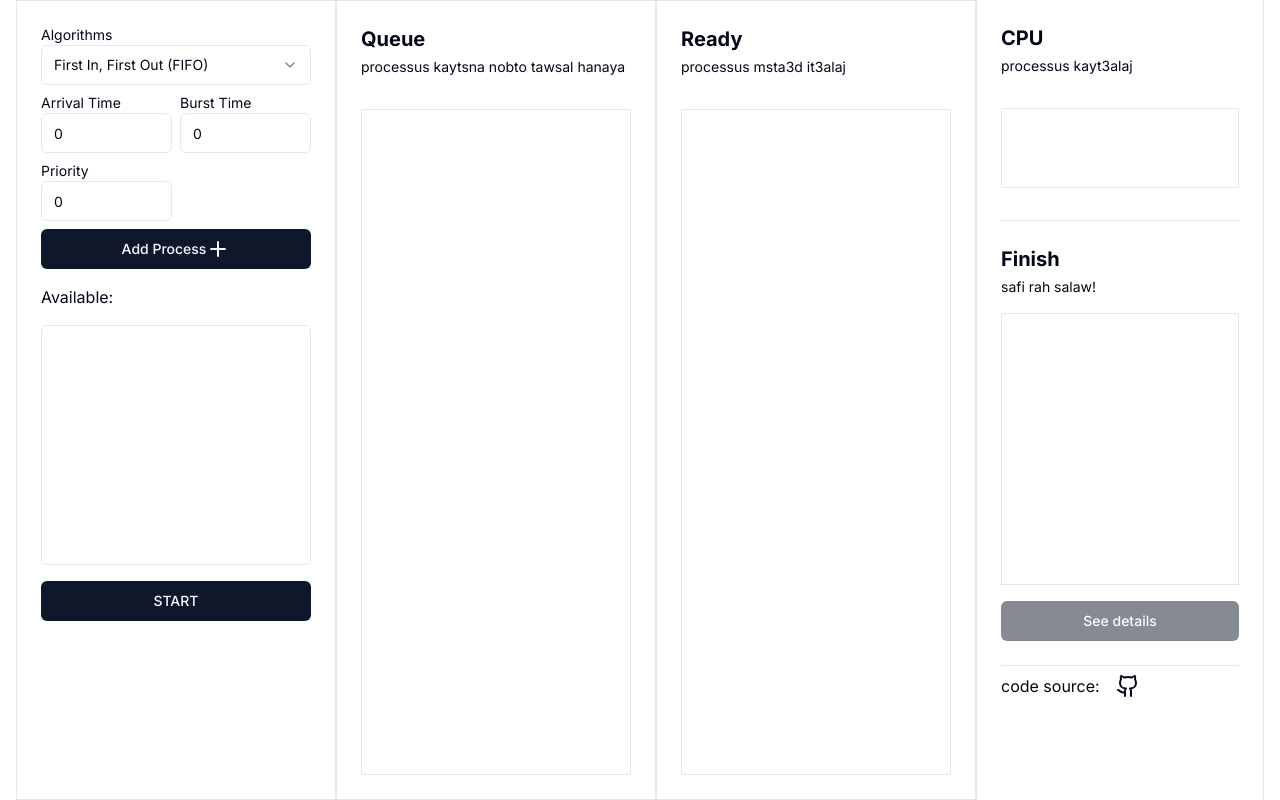
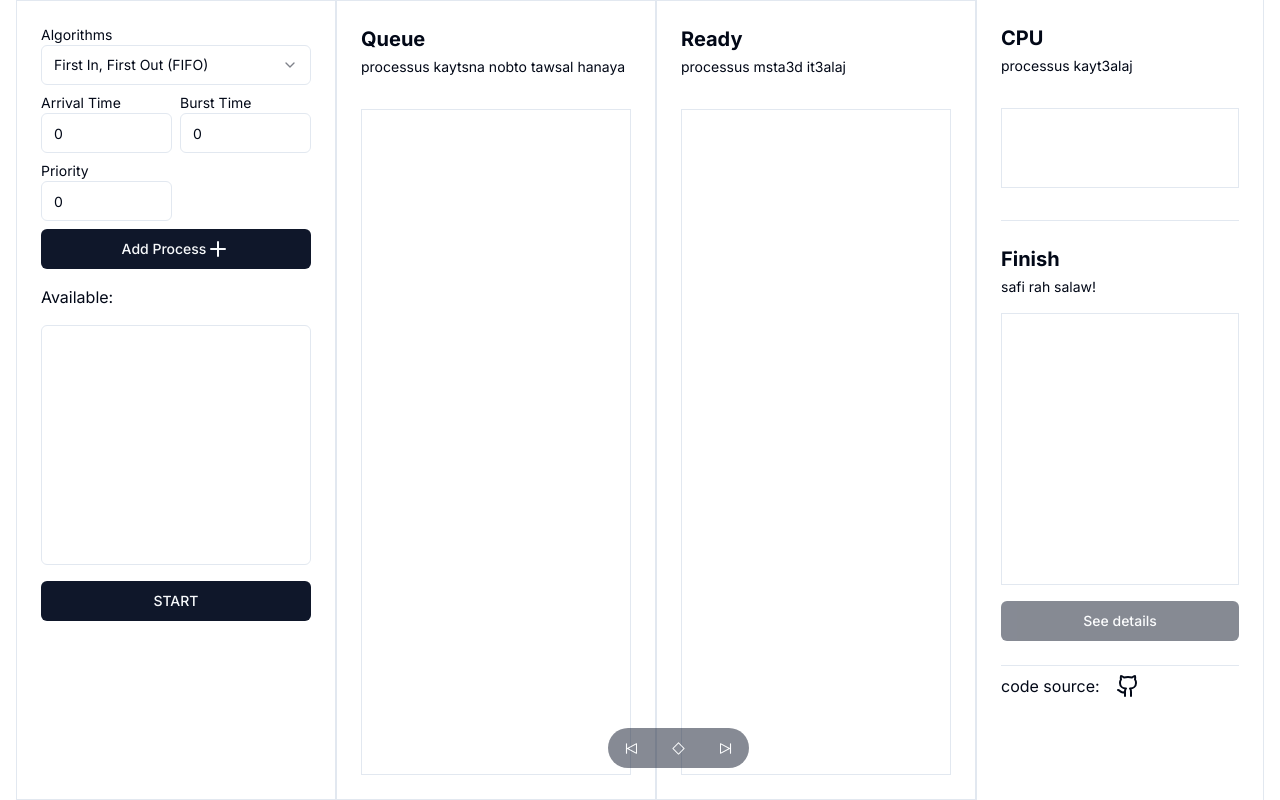
Before and after one commit to HBR12/ordannance, a Next.js app: page / in a window 1280 px wide. Built offline with nearby package versions, Linux system fonts and the light colour scheme.

Commit message:
playBack btns

```diff
--- a/package.json
+++ b/package.json
@@ -10,6 +10,7 @@
   },
   "dependencies": {
     "@radix-ui/react-dialog": "^1.0.5",
+    "@radix-ui/react-icons": "^1.3.0",
     "@radix-ui/react-scroll-area": "^1.0.5",
     "@radix-ui/react-select": "^2.0.0",
     "@radix-ui/react-slot": "^1.0.2",
--- a/src/app/page.tsx
+++ b/src/app/page.tsx
@@ -3,9 +3,10 @@ import DataEntry, { process } from "@/components/DataEntry";
 import Queue from "@/components/Queue";
 import Ready from "@/components/Ready";
 import { response } from "@/lib/response";
-import { useEffect, useState } from "react";
+import { useEffect, useRef, useState } from "react";
 import CPU from "@/components/CPU";
 import { fetchData } from "@/lib/action";
+import Controls from "@/components/Controls";
 
 export type state =
   | {
@@ -31,17 +32,35 @@ export default function Home() {
     return struct;
   };
 
+  const states = useRef<any>();
+  const currState = useRef<number>(0);
+
   const startAnimation = async (mode: string, data: process[]) => {
     const result = await fetchData(structData(mode, data));
+    states.current = result;
+    currState.current = states.current.States.length - 1;
+
     setEndResult(null);
     setStartbtn(false);
     for (let i = 0; i < result.States.length; i++) {
       setState(result.States[i]);
-      console.log(result.States[i]);
       await new Promise((resolve) => setTimeout(resolve, 1000));
     }
     setEndResult(result.result);
     setStartbtn(true);
+  };
+
+  const changeState = (forward: Boolean) => {
+    if (forward && currState.current < states.current?.States.length) {
+      const curr = currState.current + 1;
+      currState.current =
+        curr == states.current?.States.length ? curr - 1 : curr;
+      setState(states.current?.States[currState.current]);
+    } else if (currState.current > 0) {
+      currState.current = currState.current - 1;
+      setState(states.current?.States[currState.current]);
+    }
+    console.log(currState.current);
   };
   return (
     <>
@@ -51,6 +70,7 @@ export default function Home() {
         <Ready state={state} />
         <CPU state={state} result={endResult} />
       </div>
+      <Controls result={endResult} callback={changeState} />
     </>
   );
 }
--- /dev/null
+++ b/src/components/Controls.tsx
@@ -0,0 +1,51 @@
+"use client";
+import { Button } from "./ui/button";
+import {
+  Component1Icon,
+  Component2Icon,
+  ComponentInstanceIcon,
+  PauseIcon,
+  TrackNextIcon,
+  TrackPreviousIcon,
+} from "@radix-ui/react-icons";
+
+export default function Controls(props: {
+  callback: (forward: boolean) => void;
+  result: any;
+}) {
+  return props.result != null ? (
+    <div className="fixed bottom-8 left-[47.5%]">
+      <Button
+        className="rounded-none rounded-l-full"
+        onClick={() => {
+          props.callback(false);
+        }}
+      >
+        <TrackPreviousIcon />
+      </Button>
+      <Button className="rounded-none cursor-default hover:bg-primary">
+        <ComponentInstanceIcon />
+      </Button>
+      <Button
+        className="rounded-none rounded-r-full"
+        onClick={() => {
+          props.callback(true);
+        }}
+      >
+        <TrackNextIcon />
+      </Button>
+    </div>
+  ) : (
+    <div className="fixed bottom-8 left-[47.5%]">
+      <Button className="rounded-none rounded-l-full" disabled>
+        <TrackPreviousIcon />
+      </Button>
+      <Button className="rounded-none cursor-default hover:bg-primary" disabled>
+        <ComponentInstanceIcon />
+      </Button>
+      <Button className="rounded-none rounded-r-full" disabled>
+        <TrackNextIcon />
+      </Button>
+    </div>
+  );
+}
```
Also changed, not shown: 1 other file (tests, documents, lock files or other folders).
